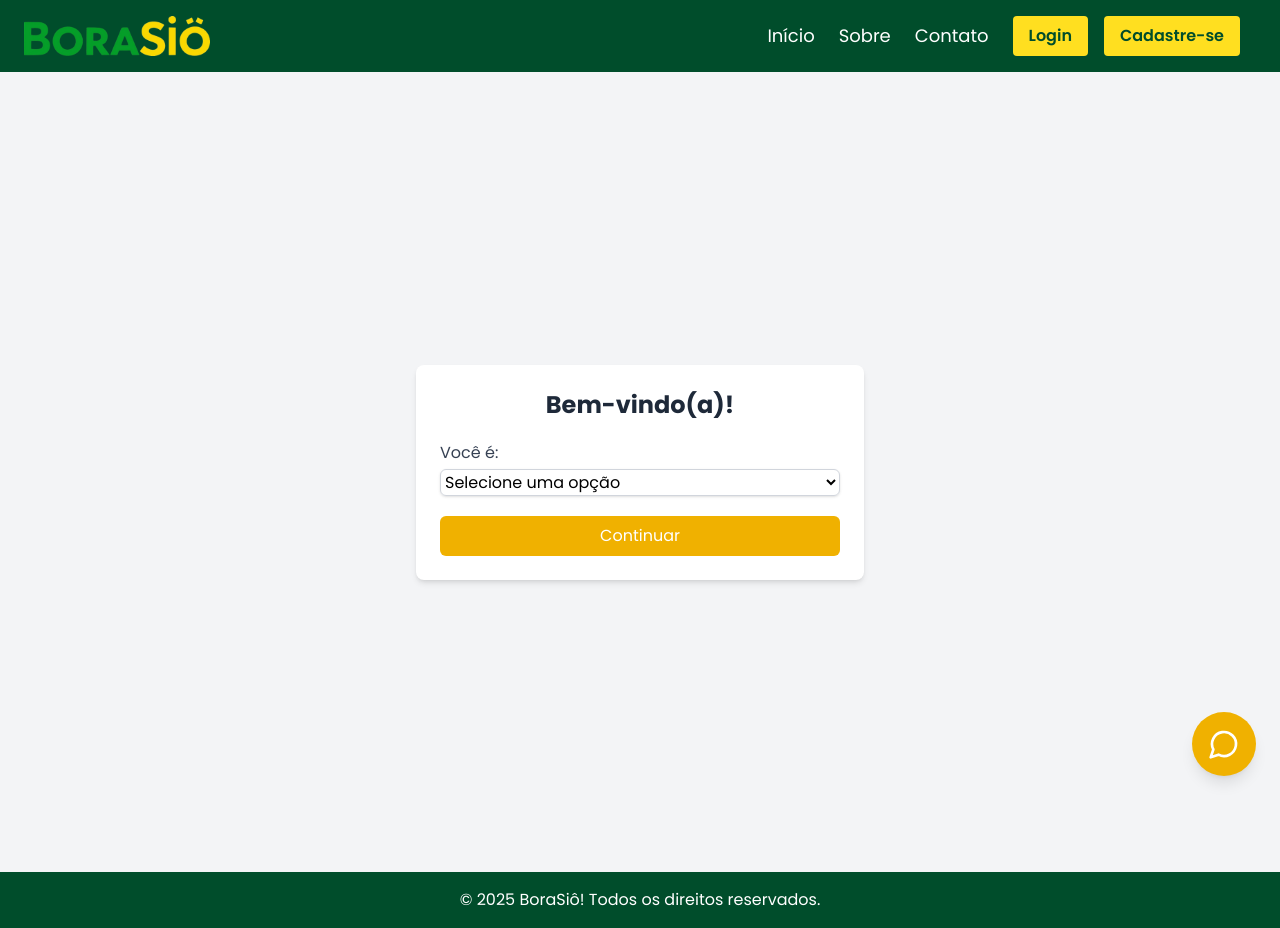
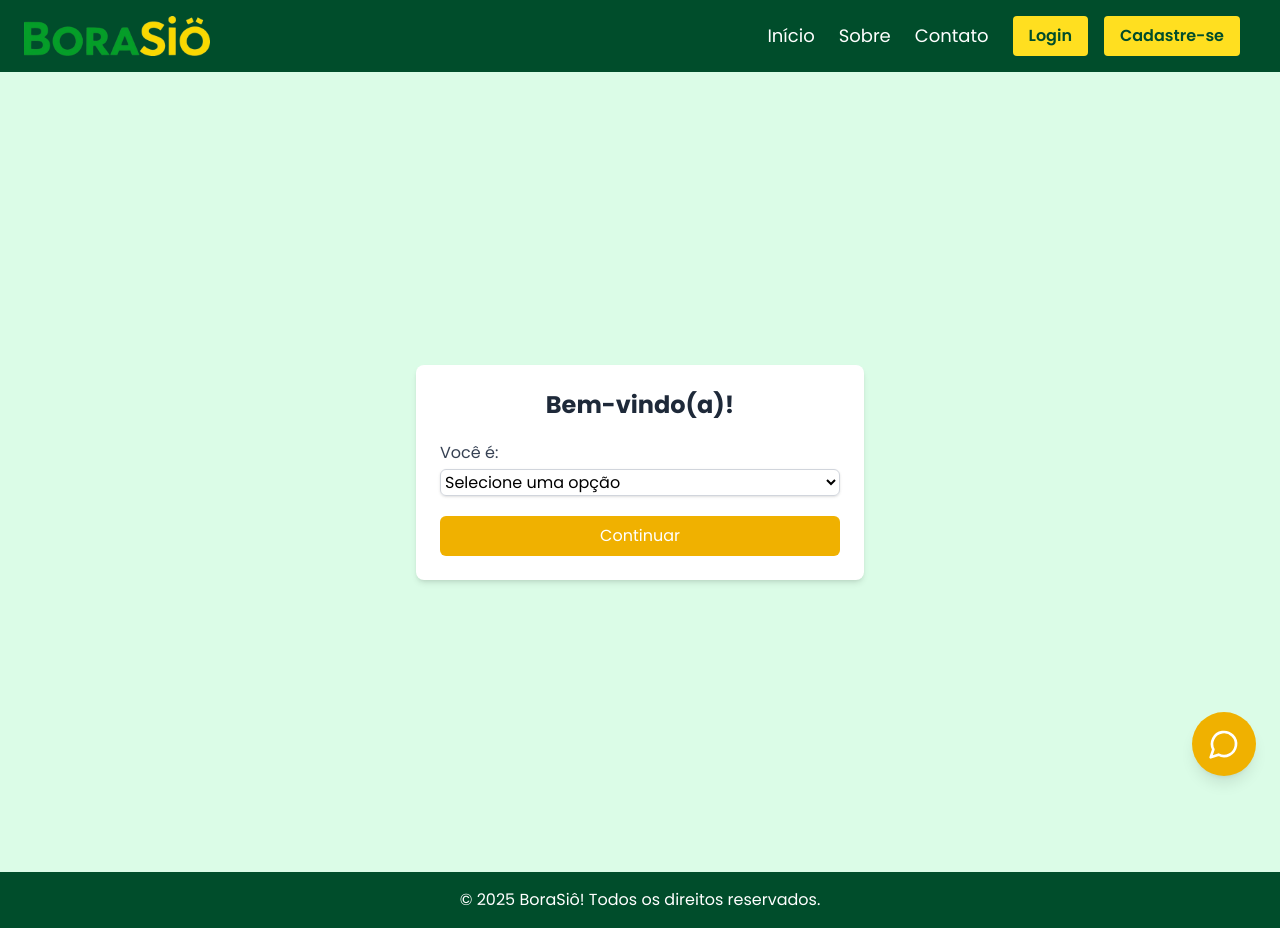
Before and after one commit to prof-freedson/pi-borasio, a Next.js app: page /escolha-usuario in a window 1280 px wide. Built offline with nearby package versions, Linux system fonts and the light colour scheme.

Commit message:
cor de fundo da página "escolha" modificada

```diff
--- a/src/app/escolha-usuario/page.tsx
+++ b/src/app/escolha-usuario/page.tsx
@@ -40,7 +40,7 @@
   }
 
   return (
-    <div className="min-h-screen flex items-center justify-center bg-gray-100 p-4">
+    <div className="min-h-screen flex items-center justify-center bg-green-100  p-4">
       <form onSubmit={handleSubmit} className="bg-white p-6 rounded-lg shadow-md w-full max-w-md space-y-5">
         <h1 className="text-2xl font-bold text-center text-gray-800">Bem-vindo(a)!</h1>
         <label className="block">
```
